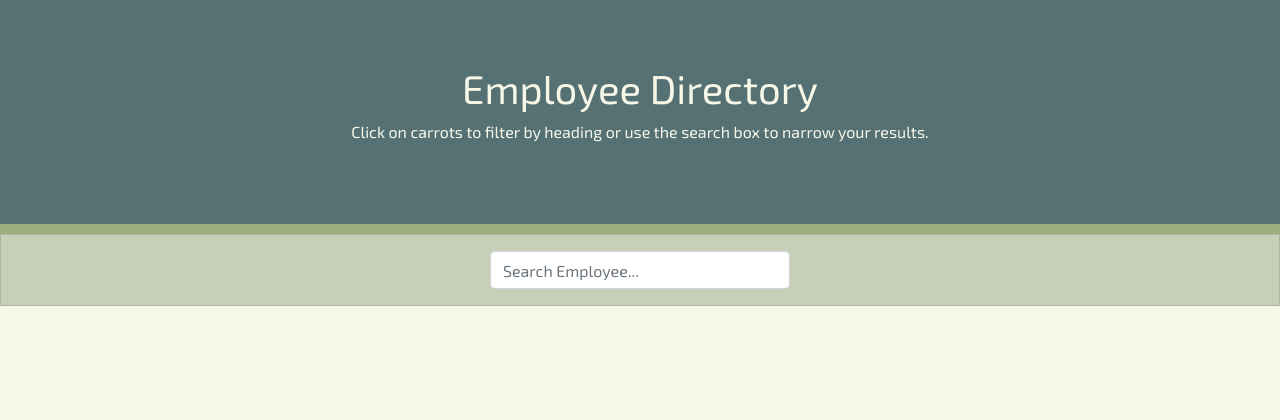
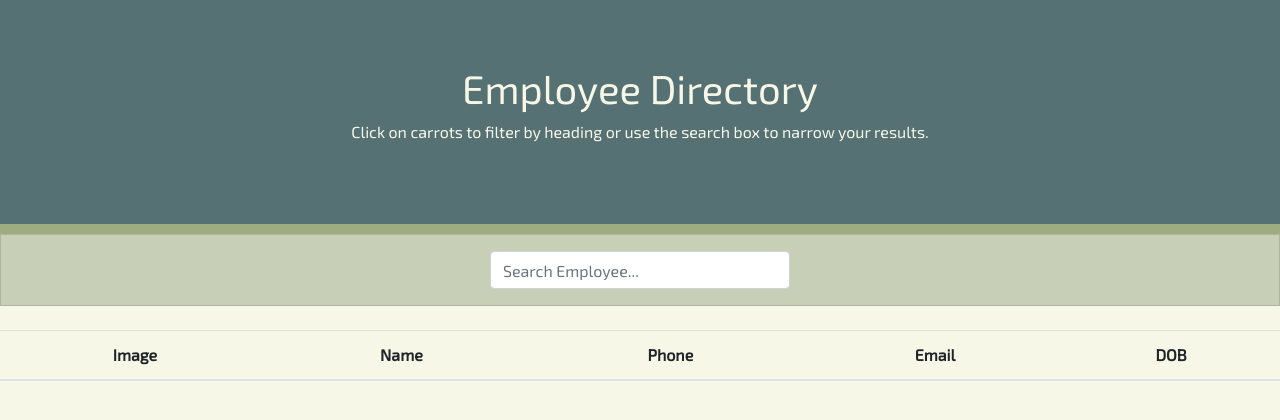
Before and after one commit to duncangw1/employee-directory, a React (Create React App) app: page / in a window 1280 px wide. Shown: the top 420 px of the page. Built offline with nearby package versions, Linux system fonts and the light colour scheme; no server answers.

Commit message:
Created TableHeader component and built API call in App.js

```diff
--- a/package.json
+++ b/package.json
@@ -6,6 +6,7 @@
     "@testing-library/jest-dom": "^5.11.9",
     "@testing-library/react": "^11.2.3",
     "@testing-library/user-event": "^12.6.2",
+    "axios": "^0.21.1",
     "bootstrap": "^4.6.0",
     "react": "^17.0.1",
     "react-dom": "^17.0.1",
--- a/src/App.js
+++ b/src/App.js
@@ -1,16 +1,30 @@
-import React from "react";
+import React, { useEffect, useState } from "react";
 import Wrapper from "./components/Wrapper";
 import Header from "./components/Header";
 import SearchForm from "./components/SearchForm";
+import TableHeader from "./components/TableHeader";
+import API from "./utils/API";
 
 import "./App.css";
 
 function App() {
+  const [users, setUsers] = useState([]);
+
+  useEffect(() => {
+    API.randomUsers().then((res) => {
+      console.log(res.data.results);
+      setUsers(res.data.results);
+    });
+  }, []);
+
   return (
     <div className="App">
       <Wrapper>
         <Header />
         <SearchForm />
+        <table className="table mt-4">
+          <TableHeader />
+        </table>
       </Wrapper>
     </div>
   );
--- /dev/null
+++ b/src/components/TableHeader/index.js
@@ -0,0 +1,16 @@
+import React from "react";
+
+function TableHeader(props) {
+  return (
+    <thead>
+      <tr>
+        <th scope="col">Image</th>
+        <th scope="col">Name</th>
+        <th scope="col">Phone</th>
+        <th scope="col">Email</th>
+        <th scope="col">DOB</th>
+      </tr>
+    </thead>
+  );
+}
+export default TableHeader;
--- a/src/utils/API.js
+++ b/src/utils/API.js
@@ -1,7 +1,9 @@
 import axios from "axios";
 
-export default {
+const API = {
   randomUsers: function () {
-    return axios.get("https://randomuser.me/api/?results=200&nat=us");
+    return axios.get("https://randomuser.me/api/?results=15&nat=us");
   },
 };
+
+export default API;
```
Also changed, not shown: 1 other file (tests, documents, lock files or other folders).
